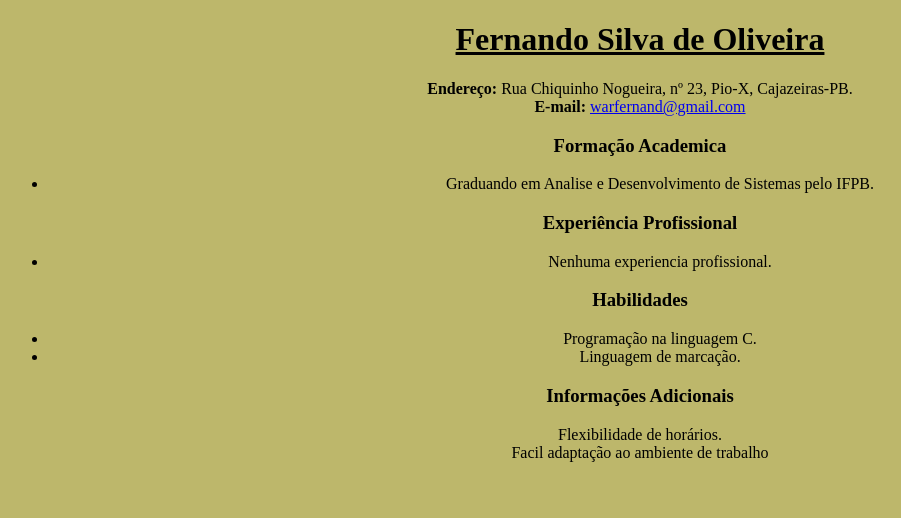
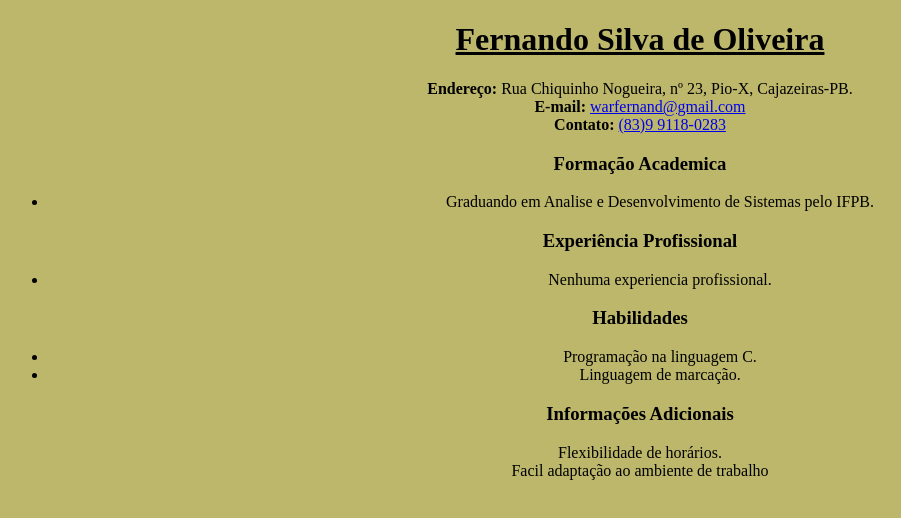
Before and after one commit to warfernand/Atividade-1, a plain HTML site: page index.html in a window 1280 px wide. Shown: the whole page, without its empty margins (0-901 px from the left). Drawn offline with Linux system fonts and the light colour scheme.

Commit message:
Inserindo linha para contato

```diff
--- a/index.html
+++ b/index.html
@@ -10,6 +10,7 @@
         <h1><u>Fernando Silva de Oliveira</u></h1>
             <p><b>Endereço:</b> Rua Chiquinho Nogueira, nº 23, Pio-X, Cajazeiras-PB.<br />
             <b>E-mail:</b> <a href="mailto:warfernand@gmail.com">warfernand@gmail.com</a><br />
+            <b>Contato:</b> <a href="tel:83991180283">(83)9 9118-0283</a></p>
     </header>
     <h3>Formação Academica</h3>
         <ul>
```
